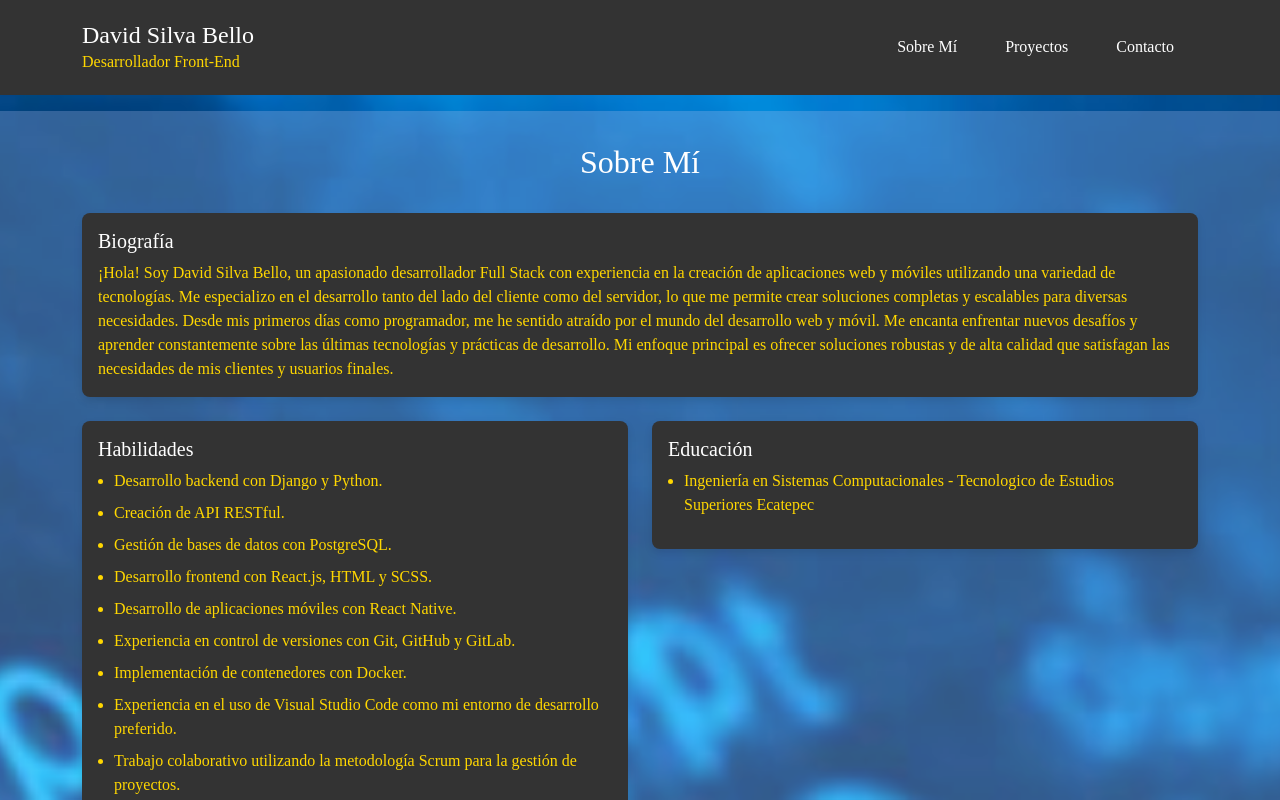
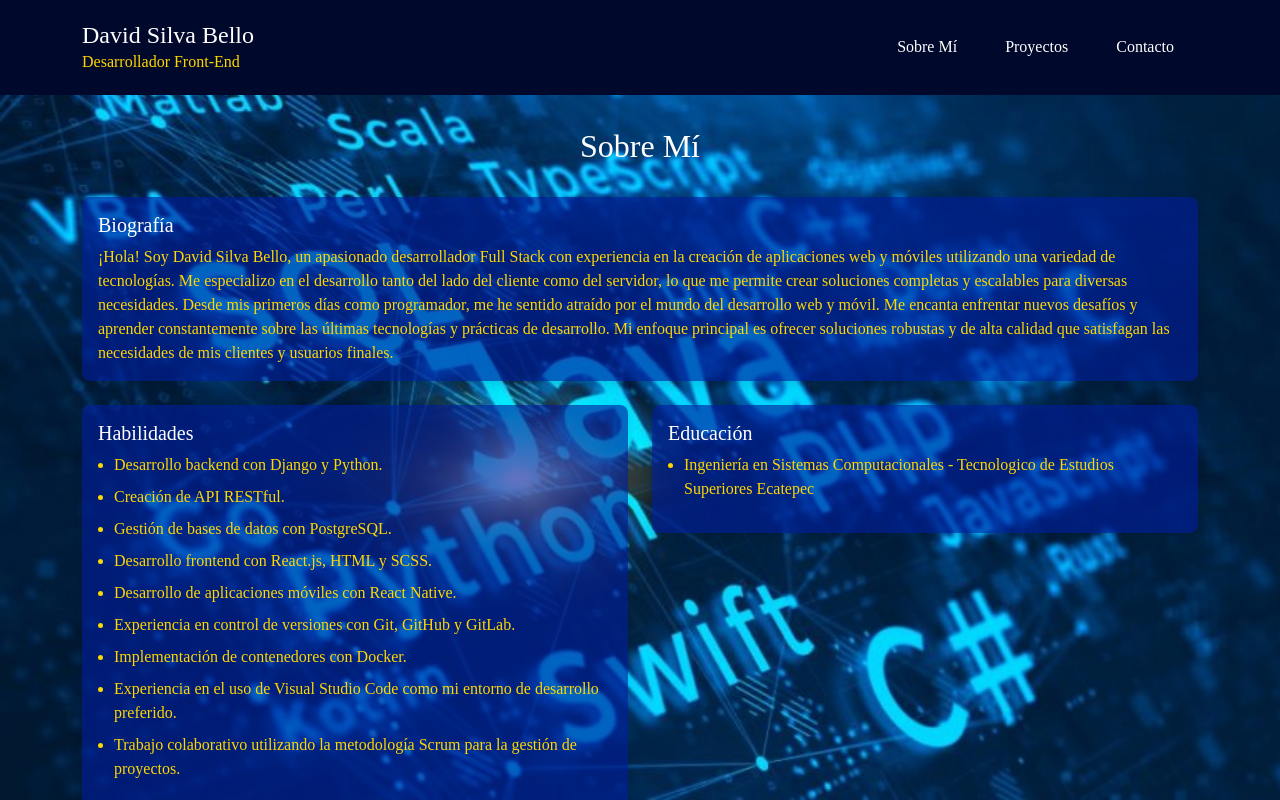
Before and after one commit to Eldavi5/my-portafolio, a React (Create React App) app: page / in a window 1280 px wide. Built offline with nearby package versions, Linux system fonts and the light colour scheme.

Commit message:
estilos nuevos

```diff
--- a/src/principal/Export.scss
+++ b/src/principal/Export.scss
@@ -16,9 +16,10 @@ html {
 }
 
 section {
-    padding: 2rem;
-    margin: 1rem 0;
+    height: 100%;
     position: relative;
     z-index: 1;
-    background-color: rgba(181, 192, 240, 0.274);
+    background-image: url('../images/fondo.jpg');
+    background-size: cover;
+    background-attachment: fixed;
 }
--- a/src/principal/Menu.js
+++ b/src/principal/Menu.js
@@ -1,12 +1,10 @@
 import React from 'react'
-import { Parallax } from 'react-parallax'
 import { Header, About, Projects, Contact, Footer } from "../components"
 import "./Export.scss"
 
 export function Menu() {
     return (
         <div className="App">
-            <Parallax bgImage={require("../images/fondo.jpg")} strength={500}>
             <div style={{ minHeight: '100vh' }}>
                 <Header />
                 <About />
@@ -14,7 +12,6 @@ export function Menu() {
                 <Contact />
                 <Footer />
             </div>
-            </Parallax>
         </div>
     )
 }
--- a/src/styles/About.scss
+++ b/src/styles/About.scss
@@ -12,7 +12,7 @@
 .skills-card,
 .education-card,
 .experience-card {
-    background-color: #333333;
+    background-color: #001d9c9f;
     border: none;
     border-radius: 8px;
     box-shadow: 0 4px 8px rgba(0, 0, 0, 0.1);
--- a/src/styles/Contact.scss
+++ b/src/styles/Contact.scss
@@ -1,7 +1,7 @@
 .contact-section {
     padding: 2rem 0;
     text-align: center;
-    margin-bottom: 50px;
+    margin-bottom: 10;
 }
 
 .contact-section h2 {
@@ -10,7 +10,7 @@
 }
 
 .contact-info {
-    background-color: #333333;
+    background-color: #001d9c9f;
     padding: 1rem;
     border-radius: 8px;
     box-shadow: 0 4px 8px rgba(0, 0, 0, 0.1);
@@ -37,7 +37,7 @@
 }
 
 .contact-section .btn-primary {
-    background-color: #333333;
+    background-color: #00082b;
     border: none;
     border-radius: 4px;
     padding: 0.5rem 1rem;
@@ -45,5 +45,5 @@
 }
 
 .contact-section .btn-primary:hover {
-    background-color: #3b3f47;
+    background-color: #1e328a;
 }
--- a/src/styles/Footer.scss
+++ b/src/styles/Footer.scss
@@ -1,5 +1,5 @@
 .footer {
-    background-color: #333333;
+    background-color: #00082b;
     color: white;
     text-align: center;
     padding: 1rem;
--- a/src/styles/Header.scss
+++ b/src/styles/Header.scss
@@ -1,5 +1,5 @@
 .custom-header {
-    background-color: #333333;
+    background-color: #00082b;
     padding: 1rem;
     color: #ffffff;
 }
--- a/src/styles/Projects.scss
+++ b/src/styles/Projects.scss
@@ -9,7 +9,7 @@
 }
 
 .project-card {
-    background-color: #333333;
+    background-color: #001d9c9f;
     border: none;
     align-items: center;
     border-radius: 8px;
```
Lines whose indentation alone changed are shown as unchanged.
